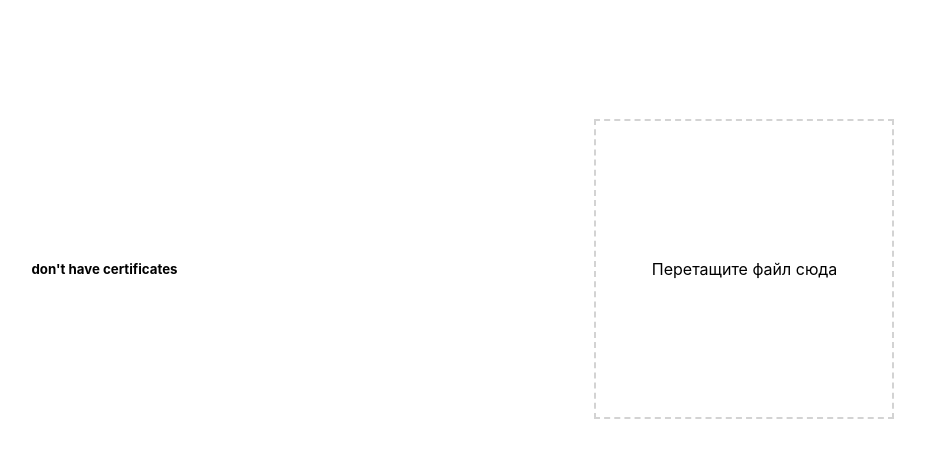
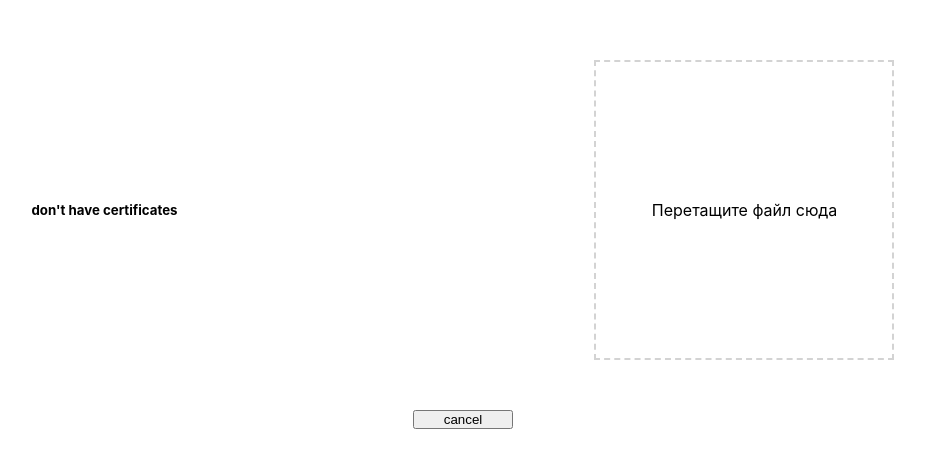
Before and after one commit to ErihKoh/testTaxer, a React (Create React App) app: page / in a window 1280 px wide. Shown: the part 131-598 px from the top of the page, without its empty margins (177-1102 px from the left). Built offline with nearby package versions, Linux system fonts and the light colour scheme.

Commit message:
add button

```diff
--- /dev/null
+++ b/src/components/ButtonAdd/ButtonAdd.jsx
@@ -0,0 +1,14 @@
+import React from "react";
+import s from "./ButtonAdd.module.css";
+
+const ButtonAdd = () => {
+  return (
+    <>
+      <button type="button" className={s.button}>
+        Add
+      </button>
+    </>
+  );
+};
+
+export default ButtonAdd;
--- /dev/null
+++ b/src/components/ButtonAdd/ButtonAdd.module.css
@@ -0,0 +1,4 @@
+.button {
+  width: 100px;
+  margin: 50px auto;
+}
--- /dev/null
+++ b/src/components/ButtonAdd/index.js
@@ -0,0 +1 @@
+export { default } from "./ButtonAdd";
--- a/src/components/MainPage/MainPage.jsx
+++ b/src/components/MainPage/MainPage.jsx
@@ -1,6 +1,8 @@
 import React, { useEffect, useState } from "react";
 import DropArea from "../DropArea";
+import TextArea from "../TextArea";
 import ListCertificates from "../ListCertificates";
+// import ButtonAdd from "../ButtonAdd";
 import asn1Parser from "../../helpers/asn1-parser";
 // import useLocalStorage from "../../hooks/useLocalStorage";
 import s from "./MainPage.module.css";
@@ -9,12 +11,17 @@ function MainPage() {
   const [drag, setDrag] = useState(false);
   const [listData, setListData] = useState([]);
   const [listName, setListName] = useState([]);
+  const [isDropArea, setIsDropArea] = useState(false);
 
   useEffect(() => {
     listData.map((i) =>
       setListName((listName) => new Set([...listName, i.name]))
     );
   }, [listData]);
+
+  const onClickHandler = () => {
+    setIsDropArea((isDropArea) => !isDropArea);
+  };
 
   const dragStartHandler = (e) => {
     e.preventDefault();
@@ -32,12 +39,10 @@ function MainPage() {
     setListData((listData) => [...listData, ...e.dataTransfer.files]);
 
     listData.map((i) => {
-      reader.readAsBinaryString(i);
-      reader.onload = () => {
-        let result = asn1Parser(reader.result);
-        // let decoder = new TextDecoder();
-        // let str = decoder.decode(result.sub[0].stream.enc);
-        console.log(result.sub[0]);
+      reader.readAsDataURL(i);
+      reader.onload = (e) => {
+        // let result = asn1Parser(reader.result);
+        console.log(reader.result);
       };
     });
 
@@ -45,13 +50,22 @@ function MainPage() {
   };
   return (
     <div className={s.container}>
+      <div className={s.containerCrtf}>
+        {isDropArea ? (
+          <TextArea />
+        ) : (
           <DropArea
             drag={drag}
             onDropHandler={onDropHandler}
             dragLeaveHandler={dragLeaveHandler}
             dragStartHandler={dragStartHandler}
           />
+        )}
         <ListCertificates names={[...listName]} />
+      </div>
+      <button onClick={onClickHandler} className={s.button}>
+        {isDropArea ? "add" : "cancel"}
+      </button>
     </div>
   );
 }
--- a/src/components/MainPage/MainPage.module.css
+++ b/src/components/MainPage/MainPage.module.css
@@ -1,7 +1,17 @@
 .container {
+  display: flex;
+  flex-direction: column;
+}
+
+.containerCrtf {
   display: flex;
   flex-direction: row-reverse;
   justify-content: space-around;
   align-items: center;
   width: 100vw;
 }
+
+.button {
+  width: 100px;
+  margin: 50px auto;
+}
--- /dev/null
+++ b/src/components/TextArea/TextArea.jsx
@@ -0,0 +1,8 @@
+import React from "react";
+import s from "./TextArea.module.css";
+
+const TextArea = () => {
+  return <div className={s.textArea}>data from file</div>;
+};
+
+export default TextArea;
--- /dev/null
+++ b/src/components/TextArea/TextArea.module.css
@@ -0,0 +1,8 @@
+.textArea {
+  width: 300px;
+  height: 300px;
+  border: 2px dashed lightgray;
+  display: flex;
+  align-items: center;
+  justify-content: center;
+}
--- /dev/null
+++ b/src/components/TextArea/index.js
@@ -0,0 +1 @@
+export { default } from "./TextArea";
```
Lines whose indentation alone changed are shown as unchanged.
